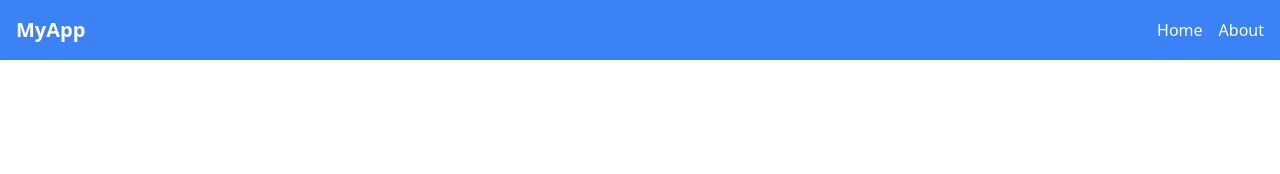
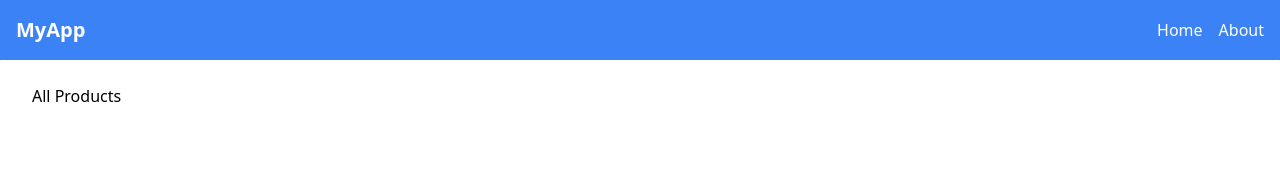
Before and after one commit to vinhhn3/comp1842-vue-node-consume, a Vue app: page /products in a window 1280 px wide. Before the commit this address had no page. Shown: the top 174 px of the page. Built offline with nearby package versions, Linux system fonts and the light colour scheme.

Commit message:
Add Products page and route

```diff
--- /dev/null
+++ b/src/pages/Products.vue
@@ -0,0 +1,8 @@
+<template>
+  <h1>All Products</h1>
+  <!-- STEP TODO
+    1. Create a button that navigates to the CreateProduct page
+    2. Create a table that displays all products. It shows: Product Name and Category Name
+    3. Each row should have a button that navigates to the ProductDetails page or Delete the product
+  -->
+</template>
--- a/src/router/index.js
+++ b/src/router/index.js
@@ -7,6 +7,7 @@ import CategoryDetailsPage from "../pages/CategoryDetailsPage.vue";
 import CategoryEditPage from "../pages/CategoryEditPage.vue";
 import CreateCategory from "../pages/CreateCategory.vue";
 import ProductCreatePage from "../pages/ProductCreatePage.vue";
+import Products from "../pages/Products.vue";
 
 const routes = [
   // Auth routes
@@ -18,6 +19,7 @@ const routes = [
   { path: "/categories/:id", component: CategoryDetailsPage },
   { path: "/categories/edit/:id", component: CategoryEditPage },
   // Products routes
+  { path: "/products", component: Products },
   { path: "/products/create", component: ProductCreatePage },
 
   { path: "/", redirect: "/login" },
```
